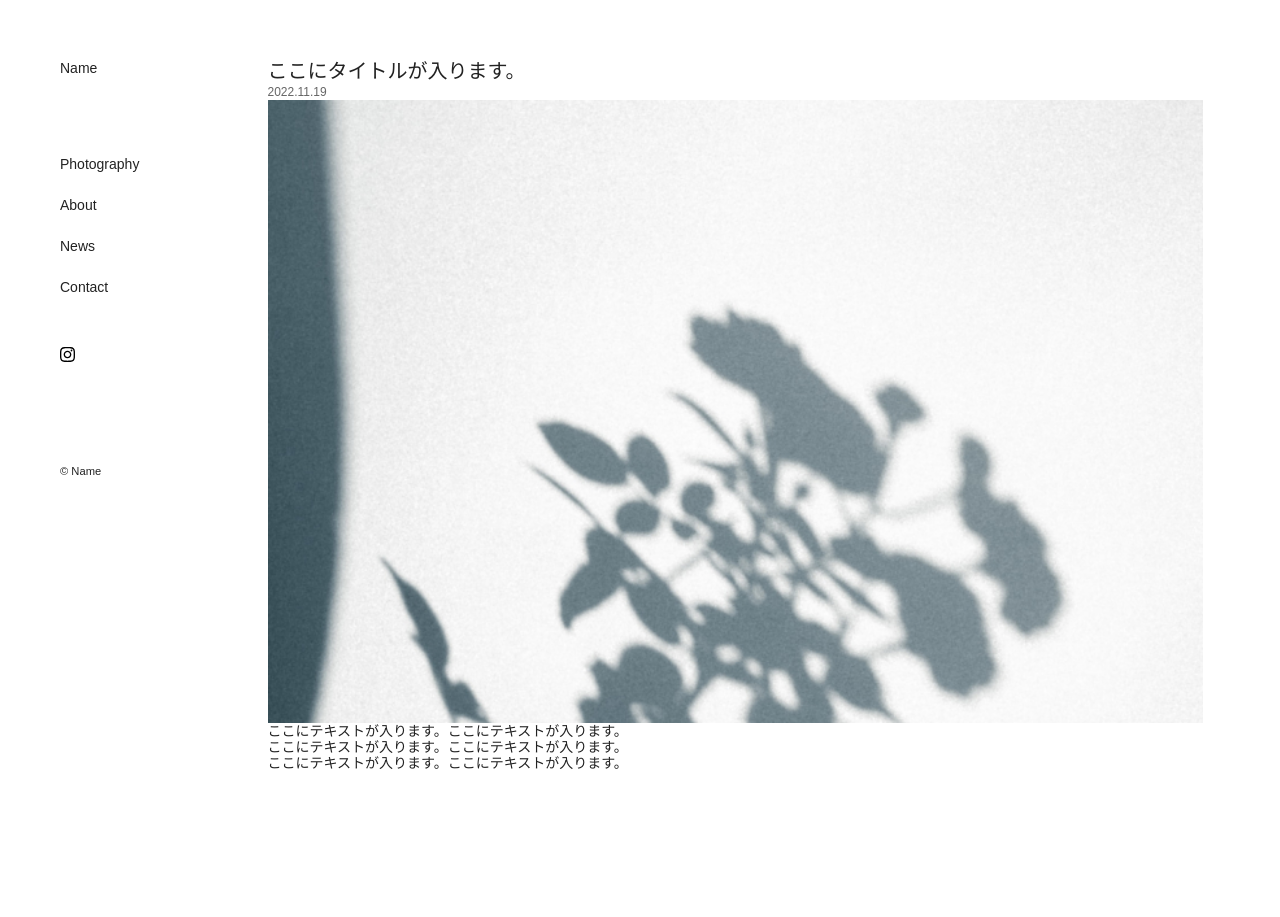
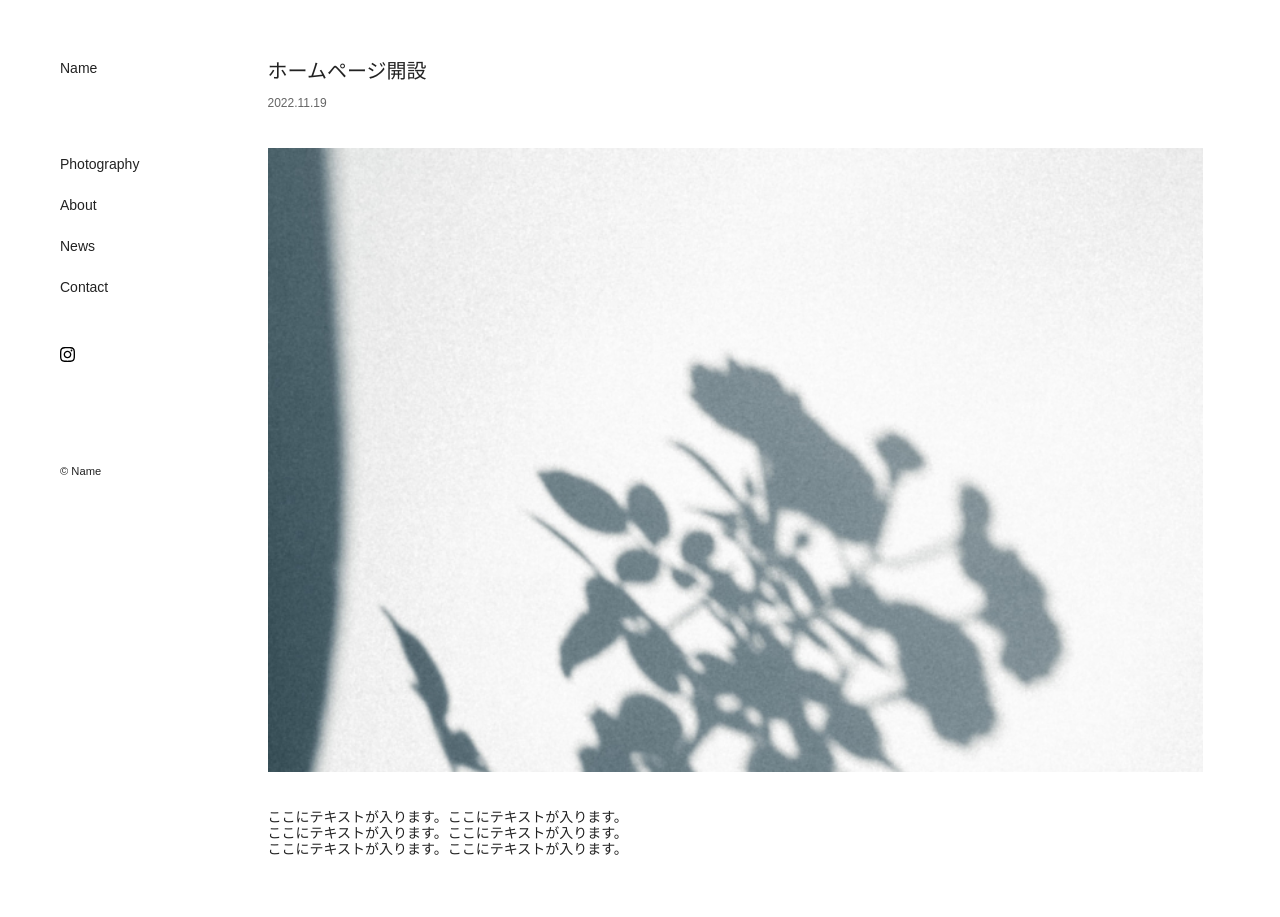
Before and after one commit to muffin-bird/Photograph, a PHP site: page /single-news.html in a window 1280 px wide. Before the commit the page ends 769 px from the top, so only its background shows below. Run offline with PHP 8.4, Linux system fonts and the light colour scheme.

Commit message:
Add Single News

```diff
--- a/site/assets/stylesheets/css/style.css
+++ b/site/assets/stylesheets/css/style.css
@@ -121,12 +121,19 @@
   display: flex;
   justify-content: center;
 }
-.container .section .content .post .mt .heading {
+.container .section .content .post .headarea {
+  margin-bottom: 4%;
+}
+.container .section .content .post .headarea .heading {
   font-size: 20px;
+  margin-bottom: 1.2%;
 }
-.container .section .content .post .mt .time {
+.container .section .content .post .headarea .time {
   font-size: 12px;
   color: #666666;
+}
+.container .section .content .post .img {
+  margin-bottom: 4%;
 }
 
 body {
--- a/site/assets/stylesheets/pages/_single-news.scss
+++ b/site/assets/stylesheets/pages/_single-news.scss
@@ -7,9 +7,12 @@
 
     .content {
       .post {
-        .mt {
+        .headarea {
+          margin-bottom: 4%;
+
           .heading {
             font-size: 20px;
+            margin-bottom: 1.2%;
           }
 
           .time {
@@ -17,6 +20,11 @@
             color: #666666;
           }
         }
+
+        .img {
+          margin-bottom: 4%;
+
+        }
       }
     }
   }
--- a/site/news.html
+++ b/site/news.html
@@ -43,7 +43,7 @@
                         <img src="assets/img/news.jpg" alt="thumbnail" class="img">
                         <div class="meta">
                             <time class="date">2022.11.19</time>
-                            <h2 class="title">ここにタイトルが入ります。</h2>
+                            <h2 class="title">ホームページ開設</h2>
                             <p class="txt">ここにテキストが入ります。ここにテキストが入ります。ここにテキストが入ります。ここにテキストが...</p>
                         </div>
                     </a>
@@ -53,7 +53,7 @@
                         <img src="assets/img/news.jpg" alt="thumbnail" class="img">
                         <div class="meta">
                             <time class="date">2022.11.19</time>
-                            <h2 class="title">ここにタイトルが入ります。</h2>
+                            <h2 class="title">ホームページ開設</h2>
                             <p class="txt">ここにテキストが入ります。ここにテキストが入ります。ここにテキストが入ります。ここにテキストが...</p>
                         </div>
                     </a>
@@ -63,7 +63,7 @@
                         <img src="assets/img/news.jpg" alt="thumbnail" class="img">
                         <div class="meta">
                             <time class="date">2022.11.19</time>
-                            <h2 class="title">ここにタイトルが入ります。</h2>
+                            <h2 class="title">ホームページ開設</h2>
                             <p class="txt">ここにテキストが入ります。ここにテキストが入ります。ここにテキストが入ります。ここにテキストが...</p>
                         </div>
                     </a>
--- a/site/single-news.html
+++ b/site/single-news.html
@@ -39,8 +39,8 @@
         <section class="section">
             <div class="content">
                 <article class="post">
-                    <div class="mt">
-                        <h2 class="heading">ここにタイトルが入ります。</h2>
+                    <div class="headarea">
+                        <h2 class="heading">ホームページ開設</h2>
                         <time class="time">2022.11.19</time>
                     </div>
                     <img src="assets/img/news.jpg" alt="thumbnail" class="img">
```
Also changed, not shown: site/assets/stylesheets/css/style.min.css (+1 -1 lines), 2 other files.
